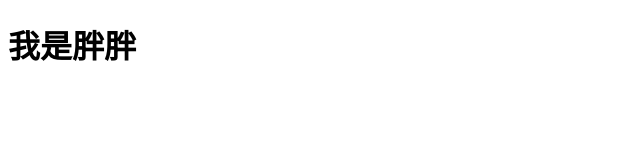
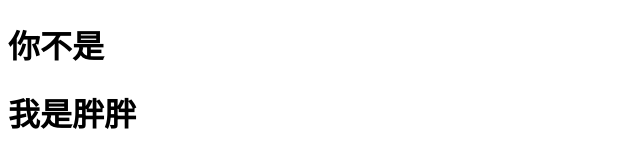
Before and after one commit to weiiiiiiiiiiii/weiiiiiiiiiiii.github.com, a plain HTML site: page index.html in a window 1280 px wide. Shown: the whole page, without its empty margins (0-640 px from the left). Drawn offline with Linux system fonts and the light colour scheme.

Commit message:
Update index.html

```diff
--- a/index.html
+++ b/index.html
@@ -9,6 +9,7 @@
 
 	<body>
 
+		<h1>你不是</h1>
 		<h1>我是胖胖</h1>
 
 	</body>
```
